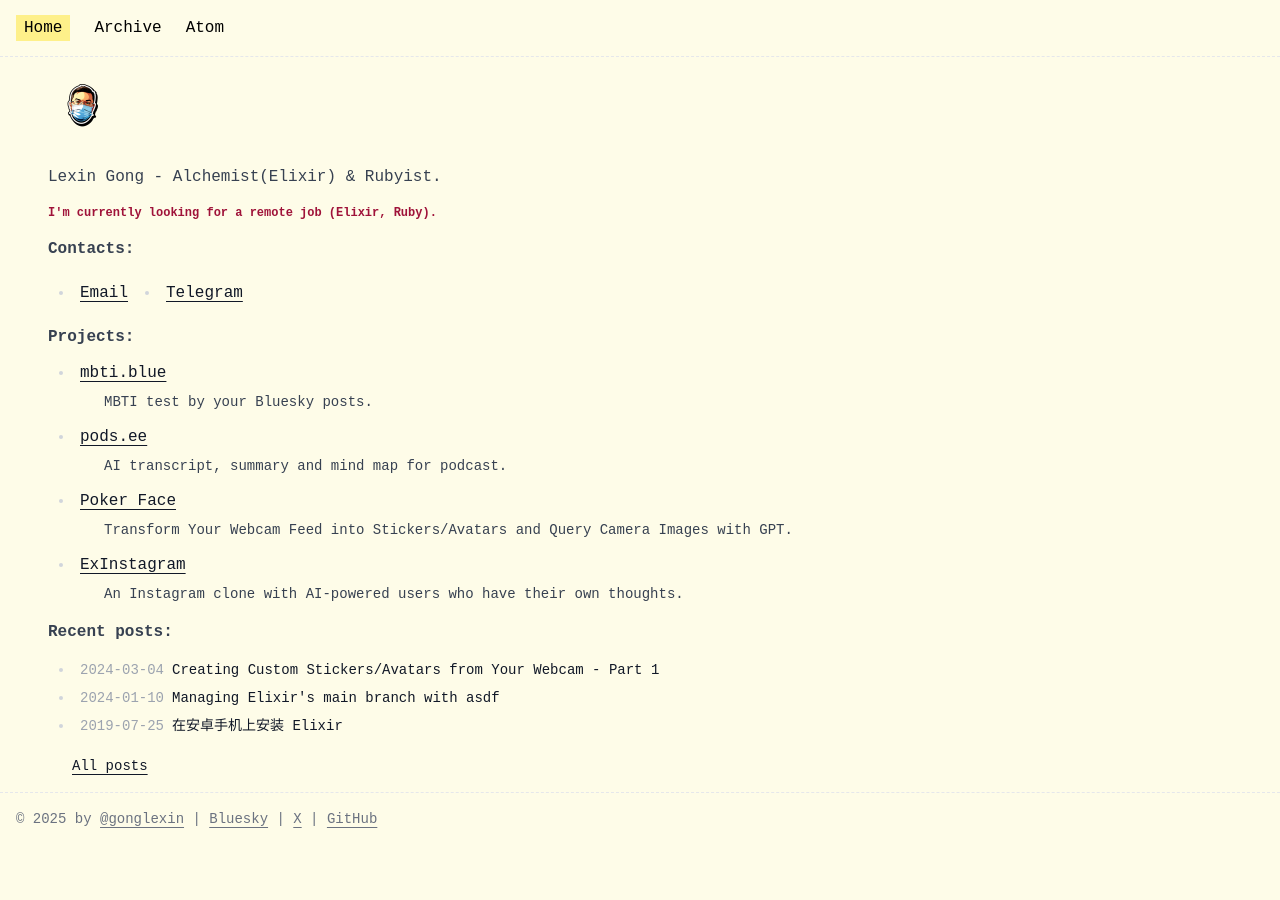
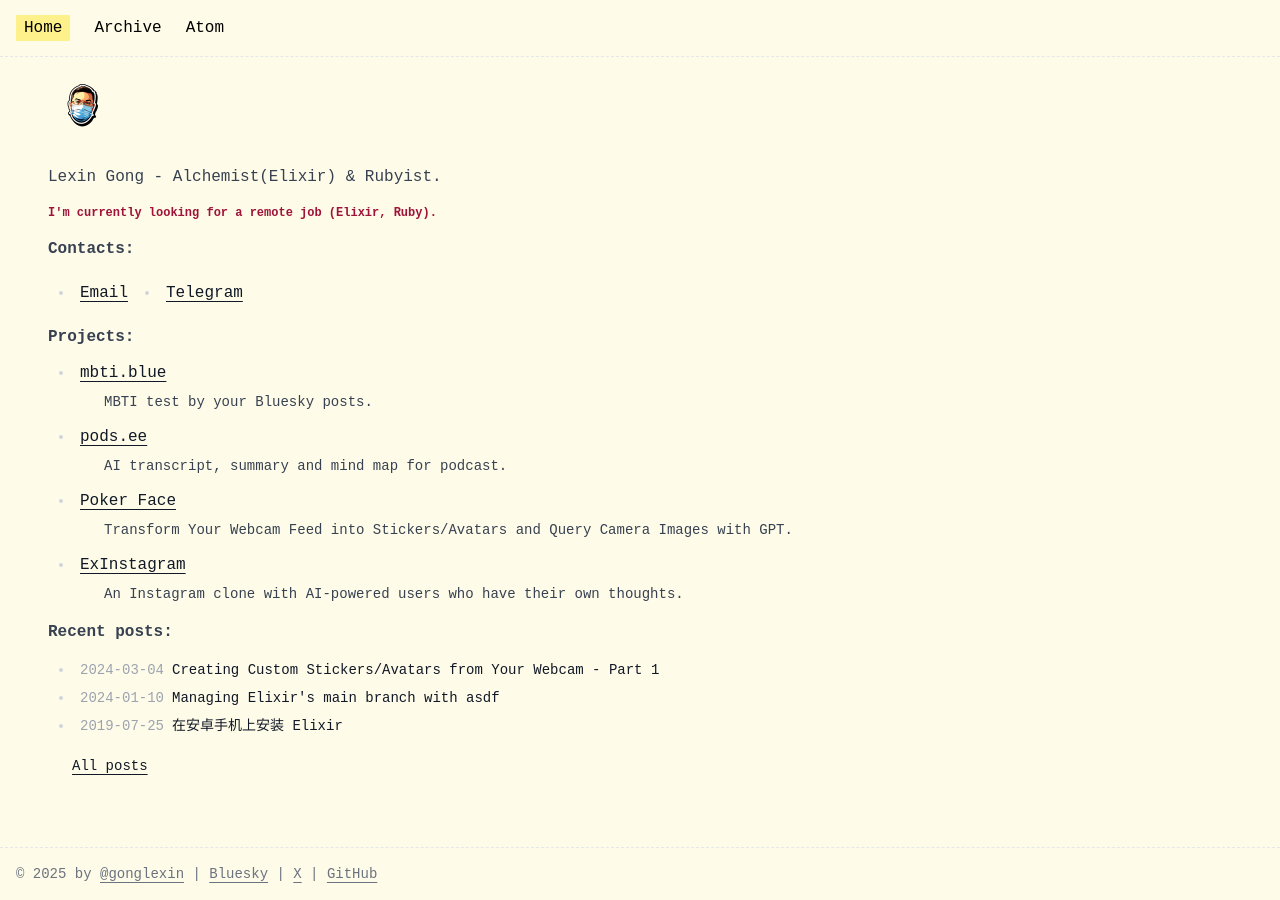
Before and after one commit to gonglexin/gonglexin.github.io, a Jekyll site: the page built from index.html, in a window 1280 px wide. Built offline with Jekyll 4.4.1, drawn with Linux system fonts in a browser that asks for light colours; nearby versions of some CDN libraries; some web fonts are replaced.

Commit message:
:lipstick: Add sticky footer to page layout

```diff
--- a/_layouts/default.html
+++ b/_layouts/default.html
@@ -53,10 +53,10 @@
   </script>
 </head>
 
-<body class="bg-yellow-50 underline-offset-4">
+<body class="bg-yellow-50 underline-offset-4 flex flex-col min-h-screen">
   {% include nav.html %}
 
-  <main class="px-12 py-4">{{ content }}</main>
+  <main class="px-12 py-4 flex-grow">{{ content }}</main>
 
   {% include footer.html %}
 
```
